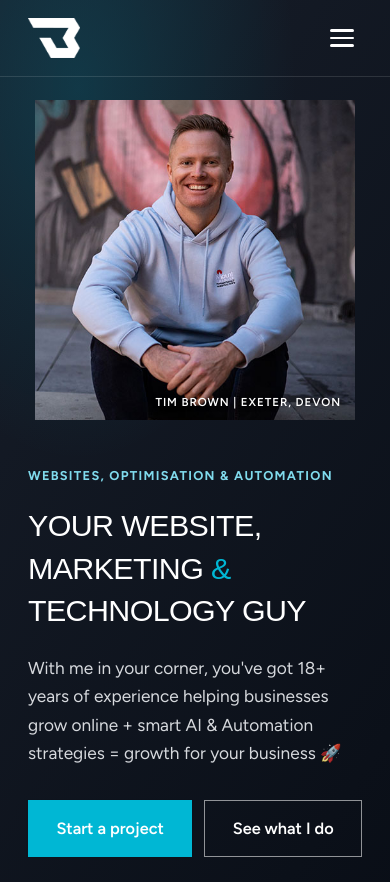
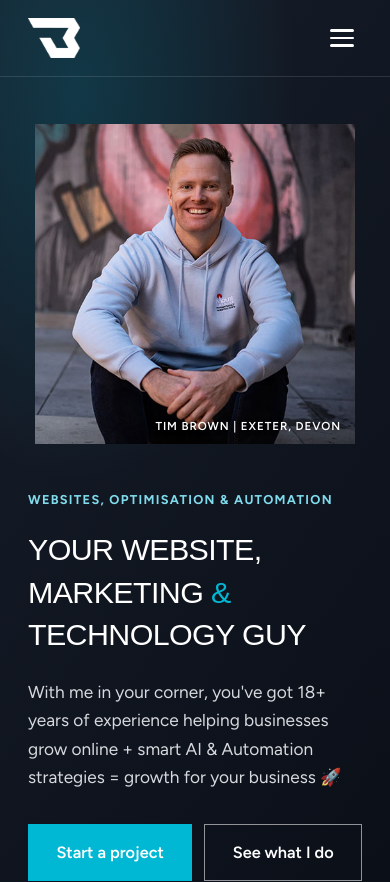
Before and after one commit to tangobrown/tangobrown, a Next.js app: page / in a window 390 px wide. Shown: the top 882 px of the page. Built offline with nearby package versions, Linux system fonts and the light colour scheme; a web font is replaced by a local one.

Commit message:
More breathing room top + bottom of hero
Desktop: padding 120/44 -> 150/72
Small (<=540px): padding 100/28 -> 124/48
Top values still include the ~77px nav clearance.

```diff
--- a/app/globals.css
+++ b/app/globals.css
@@ -173,7 +173,7 @@ em { font-style: normal; color: var(--coral-deep); font-weight: 700; }
    ================================================================= */
 .hero {
   position: relative;
-  padding-top: 120px; padding-bottom: 44px;
+  padding-top: 150px; padding-bottom: 72px;
   color: #fff; overflow: hidden;
   background:
     radial-gradient(ellipse 80% 60% at 20% 10%, oklch(0.71 0.14 212 / 0.18), transparent 70%),
@@ -599,7 +599,7 @@ em { font-style: normal; color: var(--coral-deep); font-weight: 700; }
 
 @media (max-width: 540px) {
   .container { padding-inline: 28px; }
-  .hero { padding-top: 100px; padding-bottom: 28px; }
+  .hero { padding-top: 124px; padding-bottom: 48px; }
   .hero__proof { gap: 24px; }
   .scard { width: calc(100% - 32px); margin-inline: 16px; padding: 28px 22px; }
   .hero__actions { width: 100%; }
```
